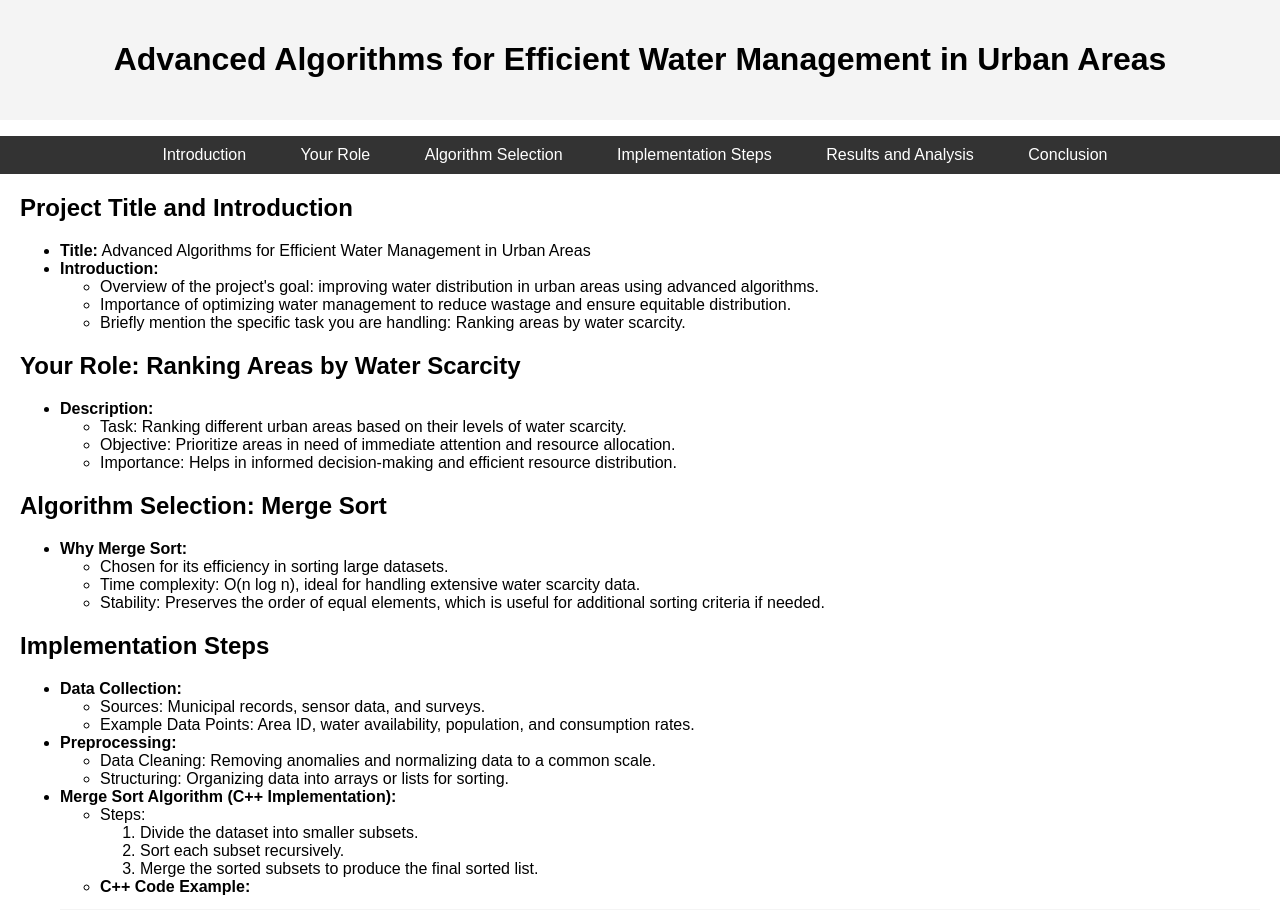
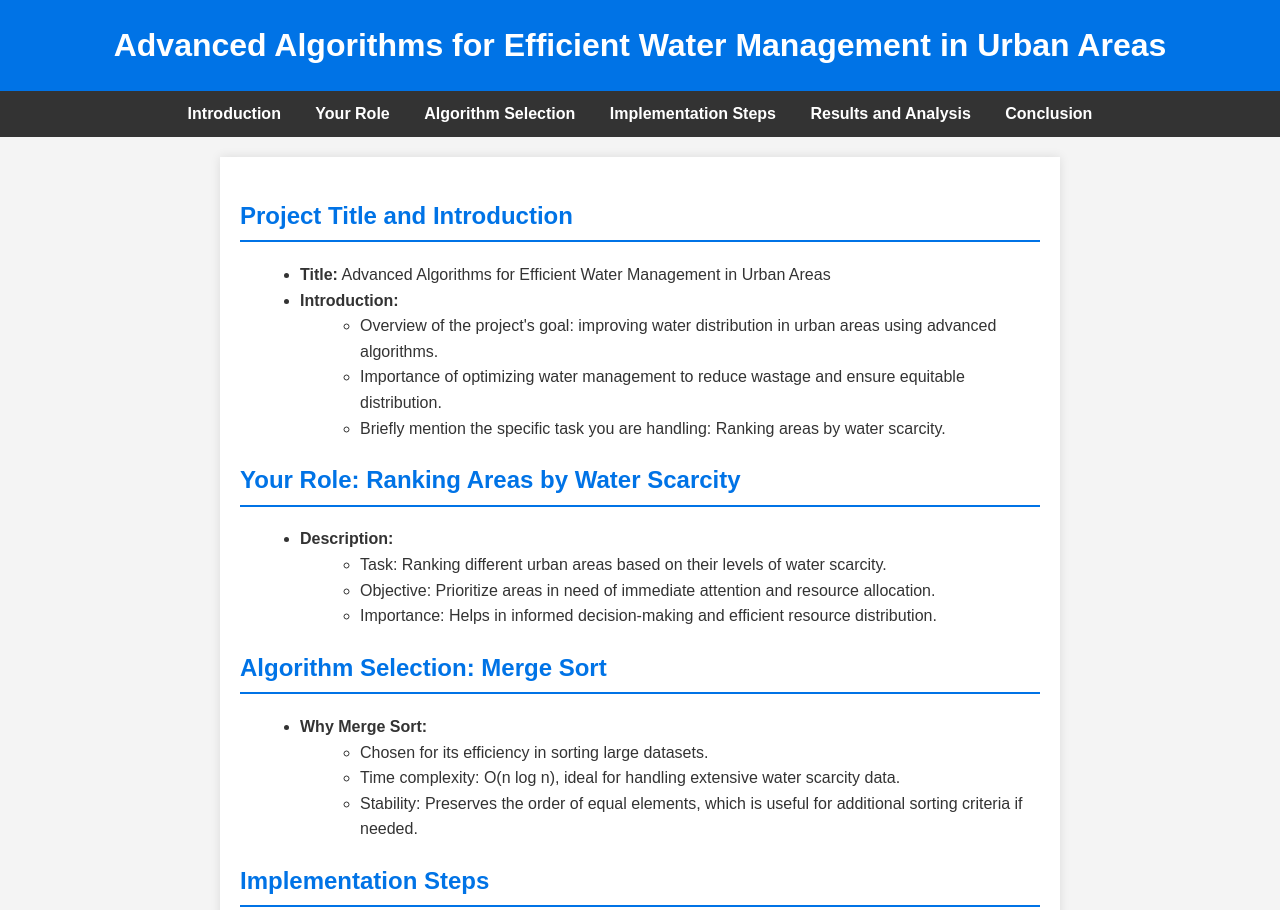
Before and after one commit to TheIntruder007/daaproject, a plain HTML site: page index.html in a window 1280 px wide. Shown: the top 910 px of the page. Drawn offline with Linux system fonts and the light colour scheme.

Commit message:
Update styles.css

```diff
--- a/styles.css
+++ b/styles.css
@@ -1,44 +1,111 @@
+/* General Styles */
 body {
     font-family: Arial, sans-serif;
+    line-height: 1.6;
     margin: 0;
     padding: 0;
+    background-color: #f4f4f4;
+    color: #333;
 }
+
+/* Header */
 header {
-    background-color: #f4f4f4;
-    padding: 20px;
+    background: #0073e6;
+    color: #fff;
+    padding: 20px 0;
     text-align: center;
 }
+
+header h1 {
+    margin: 0;
+    font-size: 2em;
+}
+
+/* Navigation */
+nav {
+    background: #333;
+    color: #fff;
+    padding: 10px 0;
+    text-align: center;
+}
+
 nav ul {
-    list-style-type: none;
+    list-style: none;
     padding: 0;
-    text-align: center;
-    background-color: #333;
+    margin: 0;
 }
+
 nav ul li {
     display: inline;
-    margin-right: 10px;
+    margin: 0 15px;
 }
+
 nav ul li a {
-    color: white;
+    color: #fff;
     text-decoration: none;
-    padding: 10px 20px;
-    display: inline-block;
+    font-weight: bold;
 }
+
 nav ul li a:hover {
-    background-color: #575757;
+    text-decoration: underline;
 }
+
+/* Main Content */
+main {
+    padding: 20px;
+    max-width: 800px;
+    margin: auto;
+    background: #fff;
+    box-shadow: 0 0 10px rgba(0, 0, 0, 0.1);
+    margin-top: 20px;
+    margin-bottom: 20px;
+}
+
 section {
-    margin: 20px;
+    margin-bottom: 20px;
 }
+
+section h2 {
+    border-bottom: 2px solid #0073e6;
+    padding-bottom: 5px;
+    color: #0073e6;
+}
+
+ul {
+    list-style-type: disc;
+    margin-left: 20px;
+}
+
+ul ul {
+    list-style-type: circle;
+}
+
 pre {
-    background-color: #f4f4f4;
+    background: #f4f4f4;
     padding: 10px;
     overflow-x: auto;
+    border-left: 3px solid #0073e6;
 }
+
+code {
+    font-family: 'Courier New', Courier, monospace;
+    color: #d63384;
+}
+
+/* Images */
+img {
+    max-width: 100%;
+    height: auto;
+    display: block;
+    margin: 10px 0;
+}
+
+/* Footer */
 footer {
-    background-color: #f4f4f4;
+    background: #333;
+    color: #fff;
     text-align: center;
-    padding: 10px;
+    padding: 10px 0;
     position: fixed;
     width: 100%;
     bottom: 0;
```
